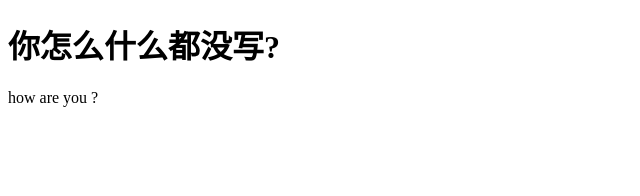
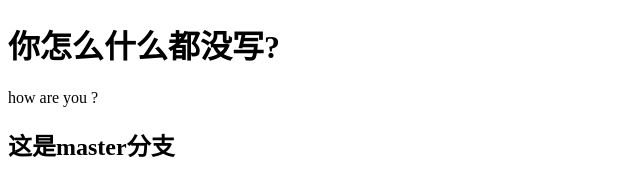
Before and after one commit to iam0927/git-demo, a plain HTML site: page index.html in a window 1280 px wide. Shown: the whole page, without its empty margins (0-640 px from the left). Drawn offline with Linux system fonts and the light colour scheme.

Commit message:
刘志华给master分支进行了修改

```diff
--- a/index.html
+++ b/index.html
@@ -6,7 +6,7 @@
 	<body>
 		<h1>你怎么什么都没写?</h1>
 		<div> how are you ?</div>
-
+		<h2>这是master分支	</h2>
 	</body>
 
 
```
